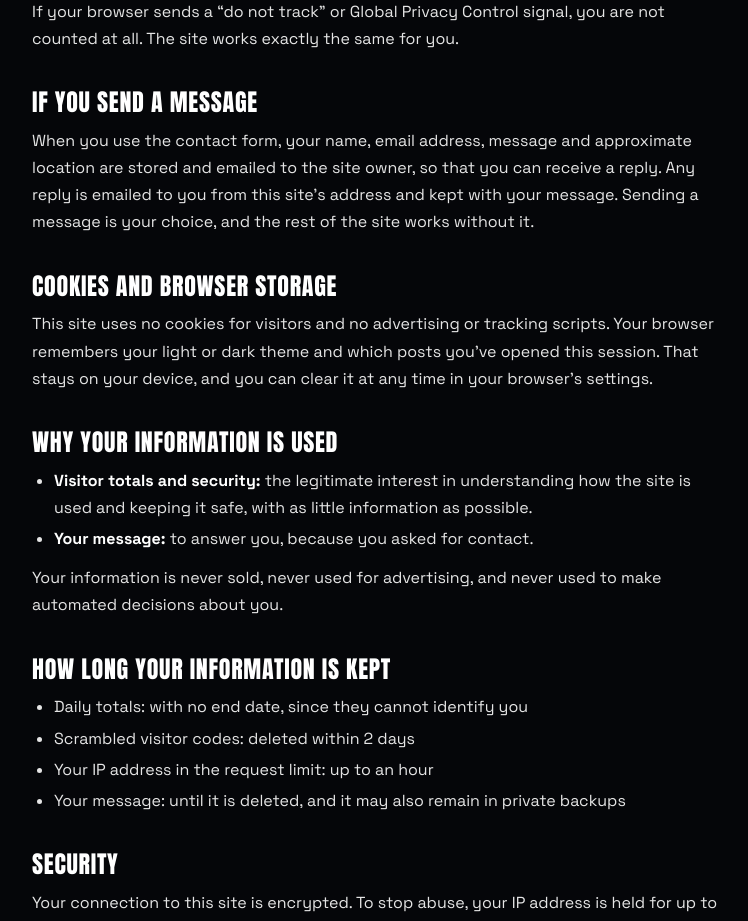
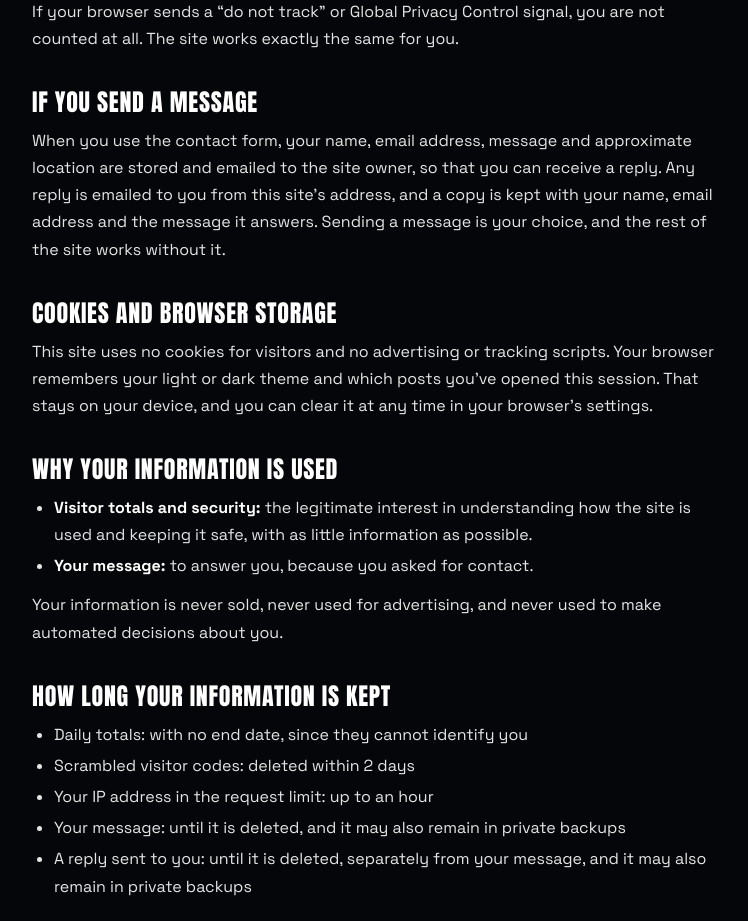
Before and after one commit to Chami-02/My_Portfolio, a React (Vite) app in the folder frontend/: page /privacy in a window 1280 px wide. Shown: the part 1340-2261 px from the top of the page, without its empty margins (264-1012 px from the left). Built offline with nearby package versions, Linux system fonts and the light colour scheme; no server answers; a web font is replaced by a local one.

Commit message:
feat(PF-154): update PrivacyPage content to clarify message handling and replies

```diff
--- a/frontend/src/pages/PrivacyPage.jsx
+++ b/frontend/src/pages/PrivacyPage.jsx
@@ -114,7 +114,8 @@ export function PrivacyPage() {
           When you use the contact form, your name, email address, message and
           approximate location are stored and emailed to the site owner, so that
           you can receive a reply. Any reply is emailed to you from this site’s
-          address and kept with your message. Sending a message is your choice,
+          address, and a copy is kept with your name, email address and the
+          message it answers. Sending a message is your choice,
           and the rest of the site works without it.
         </p>
 
@@ -149,6 +150,10 @@ export function PrivacyPage() {
           <li>Scrambled visitor codes: deleted within 2 days</li>
           <li>Your IP address in the request limit: up to an hour</li>
           <li>Your message: until it is deleted, and it may also remain in private backups</li>
+          <li>
+            A reply sent to you: until it is deleted, separately from your message,
+            and it may also remain in private backups
+          </li>
         </ul>
 
         <h2 className={styles.title}>Security</h2>
```
Also changed, not shown: 1 other file (tests, documents, lock files or other folders).
